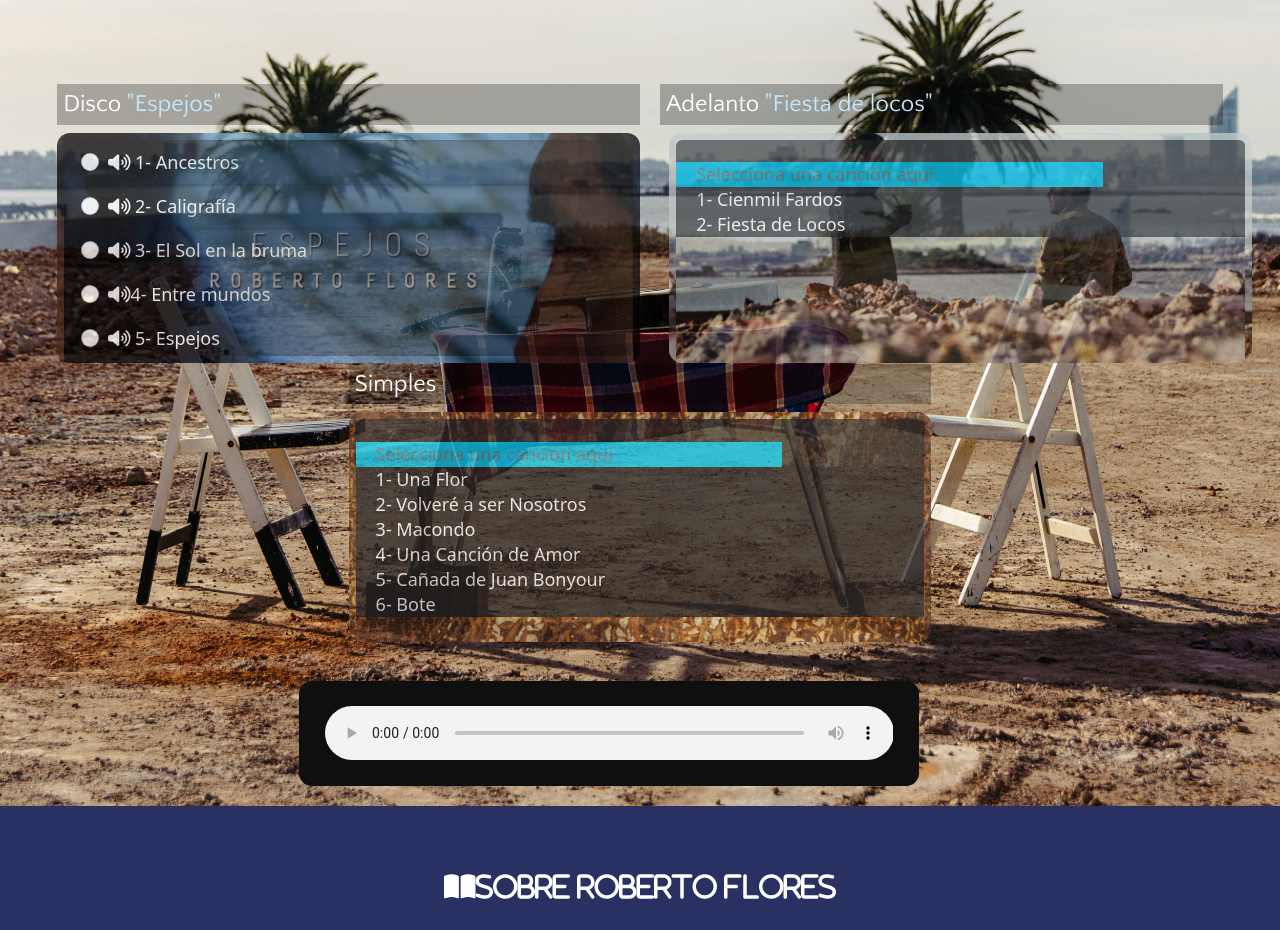
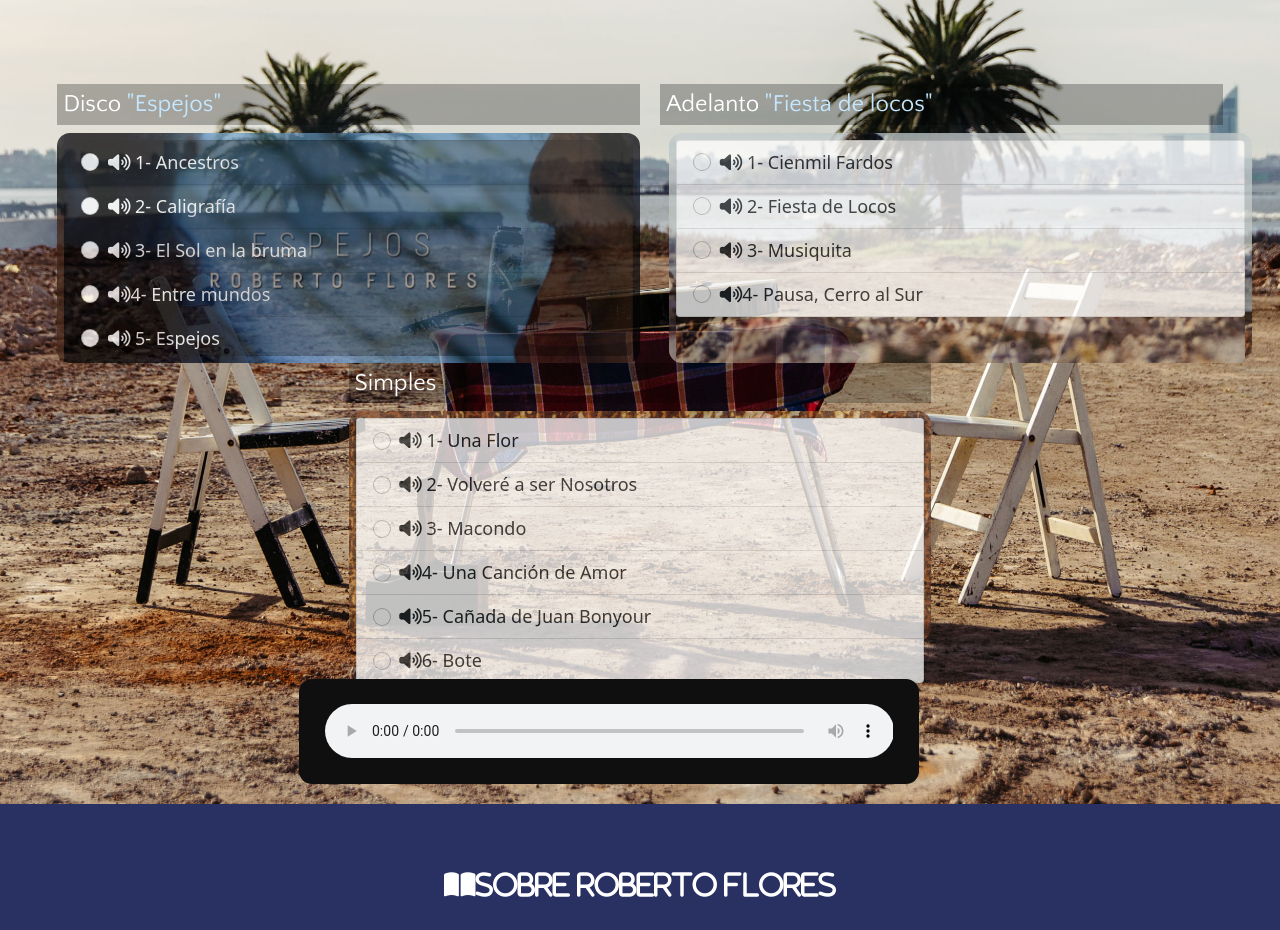
Before and after one commit to Gabriel-A-Sosa/LandingRobertoFlores, a plain HTML site: page index.html in a window 1280 px wide. Shown: the part 1105-2035 px from the top of the page. Drawn offline with nearby package versions, Linux system fonts and the light colour scheme.

Commit message:
Add files via upload

```diff
--- a/index.html
+++ b/index.html
@@ -129,51 +129,36 @@
               <label class="form-check-label" for="thirdRadio"><i class="fa-solid fa-volume-high"></i> 3- El Sol en la bruma</label>
             </li>
             <li class="list-group-item">
-              <input class="form-check-input me-1" type="radio" name="Espejos" value="https://drive.google.com/uc?export=download&id=1xQ-i9pZX4uBxzf0X5TjF2Os_XxIe82Jl" id="thirdRadio">
-              <label class="form-check-label" for="thirdRadio"><i class="fa-solid fa-volume-high"></i>4- Entre mundos</label>
+              <input class="form-check-input me-1" type="radio" name="Espejos" value="https://drive.google.com/uc?export=download&id=1xQ-i9pZX4uBxzf0X5TjF2Os_XxIe82Jl" id="fourthRadio">
+              <label class="form-check-label" for="fourthRadio"><i class="fa-solid fa-volume-high"></i>4- Entre mundos</label>
             </li>
             <li class="list-group-item">
-              <input class="form-check-input me-1" type="radio" name="Espejos" value="https://drive.google.com/uc?export=download&id=1yeISKyimgJOkBXW-Ir-mLGNOPlpDMHh0" id="thirdRadio">
-              <label class="form-check-label" for="thirdRadio"><i class="fa-solid fa-volume-high"></i> 5- Espejos</label>
+              <input class="form-check-input me-1" type="radio" name="Espejos" value="https://drive.google.com/uc?export=download&id=1yeISKyimgJOkBXW-Ir-mLGNOPlpDMHh0" id="fifthRadio">
+              <label class="form-check-label" for="fifthRadio"><i class="fa-solid fa-volume-high"></i> 5- Espejos</label>
             </li>
             <li class="list-group-item">
-              <input class="form-check-input me-1" type="radio" name="Espejos" value="https://drive.google.com/uc?export=download&id=1DWqoLgeIJ4YvkwJhHAA-JH4wjBfI9JaW" id="thirdRadio">
-              <label class="form-check-label" for="thirdRadio"><i class="fa-solid fa-volume-high"></i> 6- Hay vida mas barata pero no es vida</label>
+              <input class="form-check-input me-1" type="radio" name="Espejos" value="https://drive.google.com/uc?export=download&id=1DWqoLgeIJ4YvkwJhHAA-JH4wjBfI9JaW" id="sixthRadio">
+              <label class="form-check-label" for="sixthRadio"><i class="fa-solid fa-volume-high"></i> 6- Hay vida mas barata pero no es vida</label>
             </li>
             <li class="list-group-item">
-              <input class="form-check-input me-1" type="radio" name="Espejos" value="https://drive.google.com/uc?export=download&id=1evVCZAAWauj0Z4vA3fTpZzgV4bZ-CH6v" id="thirdRadio">
-              <label class="form-check-label" for="thirdRadio"><i class="fa-solid fa-volume-high"></i> 7- Mi casa</label>
+              <input class="form-check-input me-1" type="radio" name="Espejos" value="https://drive.google.com/uc?export=download&id=1evVCZAAWauj0Z4vA3fTpZzgV4bZ-CH6v" id="seventhRadio">
+              <label class="form-check-label" for="seventhRadio"><i class="fa-solid fa-volume-high"></i> 7- Mi casa</label>
             </li>
             <li class="list-group-item">
-              <input class="form-check-input me-1" type="radio" name="Espejos" value="https://drive.google.com/uc?export=download&id=1f6T4X8gc_aJwewiqhgPVPSY91klAlb-L" id="thirdRadio">
-              <label class="form-check-label" for="thirdRadio"><i class="fa-solid fa-volume-high"></i> 8- Milonga de lejos</label>
+              <input class="form-check-input me-1" type="radio" name="Espejos" value="https://drive.google.com/uc?export=download&id=1f6T4X8gc_aJwewiqhgPVPSY91klAlb-L" id="eighthRadio">
+              <label class="form-check-label" for="eighthRadio"><i class="fa-solid fa-volume-high"></i> 8- Milonga de lejos</label>
             </li>
             <li class="list-group-item">
-              <input class="form-check-input me-1" type="radio" name="Espejos" value="https://drive.google.com/uc?export=download&id=184uAUb0IBX8Yg42hIo23QMV5P8cD2Yu5" id="thirdRadio">
-              <label class="form-check-label" for="thirdRadio"><i class="fa-solid fa-volume-high"></i>9- Para seguir</label>
+              <input class="form-check-input me-1" type="radio" name="Espejos" value="https://drive.google.com/uc?export=download&id=184uAUb0IBX8Yg42hIo23QMV5P8cD2Yu5" id="ninethRadio">
+              <label class="form-check-label" for="ninethRadio"><i class="fa-solid fa-volume-high"></i>9- Para seguir</label>
             </li>
             <li class="list-group-item">
-              <input class="form-check-input me-1" type="radio" name="Espejos" value="https://drive.google.com/uc?export=download&id=1HpUWY_vVirKTMbPu3le9M-5VWlEEpWPu" id="thirdRadio">
-              <label class="form-check-label" for="thirdRadio"><i class="fa-solid fa-volume-high"></i> 10- Espiral </label>
+              <input class="form-check-input me-1" type="radio" name="Espejos" value="https://drive.google.com/uc?export=download&id=1HpUWY_vVirKTMbPu3le9M-5VWlEEpWPu" id="tenthRadio">
+              <label class="form-check-label" for="tenthRadio"><i class="fa-solid fa-volume-high"></i> 10- Espiral </label>
             </li>
              </ul>
       </form>
 
-       <!--  <select id = "selectTrack" size="2" onchange="cambiarTrack(this.options[this.selectedIndex]);">
-          <optgroup class="bg-dark bg-opacity-75">
-            <option disabled class="bg-info w-75"> Selecciona una canción aquí</option>
-            <option path="https://drive.google.com/uc?export=download&id=1mXLayElwterFXZ9oUciparIkdQ8k75Gf"> 1- Ancestros</option>
-            <option path="https://drive.google.com/uc?export=download&id=1OsKSC7Okj5nr1gb2dgUaKc6VhSRtzsdS" >2- Caligrafía</option>
-            <option path="https://drive.google.com/uc?export=download&id=1OtfMd_1VdqZ2q22sshMm0fOyTMrRpayQ" >3- El Sol en la bruma</option>
-            <option path="https://drive.google.com/uc?export=download&id=1xQ-i9pZX4uBxzf0X5TjF2Os_XxIe82Jl" >4- Entre mundos</option>
-            <option path="https://drive.google.com/uc?export=download&id=1yeISKyimgJOkBXW-Ir-mLGNOPlpDMHh0" >5- Espejos</option>
-            <option path="https://drive.google.com/uc?export=download&id=1DWqoLgeIJ4YvkwJhHAA-JH4wjBfI9JaW" >6- Hay vida mas barata pero no es vida </option>
-            <option path="https://drive.google.com/uc?export=download&id=1evVCZAAWauj0Z4vA3fTpZzgV4bZ-CH6v" >7- Mi casa</option>
-            <option path="https://drive.google.com/uc?export=download&id=1f6T4X8gc_aJwewiqhgPVPSY91klAlb-L" >8- Milonga de lejos  </option>
-            <option path="https://drive.google.com/uc?export=download&id=184uAUb0IBX8Yg42hIo23QMV5P8cD2Yu5" >9- Para seguir </option>
-            <option path="https://drive.google.com/uc?export=download&id=1HpUWY_vVirKTMbPu3le9M-5VWlEEpWPu" >10- Espiral </option>
-          </optgroup>
-          </select> -->
 
       </div>
 
@@ -182,36 +167,66 @@
     <div class="w-50">
       <h4 style="background-color: rgba(0, 0, 0, 0.267); margin-left: 20px; padding:6px;">Adelanto <span style="color:rgb(196, 231, 255);"> "Fiesta de locos"</span></h4>
 
-      <select id = "selectTrack2" size="2" onchange="cambiarTrack(this.options[this.selectedIndex]);">
-           <optgroup class="bg-dark bg-opacity-75">
-          <option class="bg-info w-75" disabled> Selecciona una canción aquí</option>
-          <option  path="https://drive.google.com/uc?export=download&id=1DUFiM73TJZszI64AVJIQmTi2sddKCVi2"> 1- Cienmil Fardos</option>
-          <option  path="https://drive.google.com/uc?export=download&id=1F8zeC0M67FEnY7GllX9qndkAydZbUEFZ" >2- Fiesta de Locos</option>
-        </optgroup>
-          </select>
 
+          <form action="submit" id="selectTrack2" name="Canciones2" onchange="validarRadio2()">
+            <ul class="list-group" id="lista">
+              <li class="list-group-item">
+                <input class="form-check-input me-1" type="radio" name="Fiesta" value="https://drive.google.com/uc?export=download&id=1tD15q1OI6oRwfte1gqpUHTRhv3H8QT2V" id="firstRadio2">
+                <label class="form-check-label" for="firstRadio2"> <i class="fa-solid fa-volume-high"></i>  1- Cienmil Fardos</label>
+              </li>
+              <li class="list-group-item">
+                <input class="form-check-input me-1" type="radio" name="Fiesta" value="https://drive.google.com/uc?export=download&id=1hBYknJFH6MLkygbUeIaVhF1aIeM-aR_6" id="secondRadio2">
+                <label class="form-check-label" for="secondRadio2"><i class="fa-solid fa-volume-high"></i> 2- Fiesta de Locos</label>
+              </li>
+              <li class="list-group-item">
+                <input class="form-check-input me-1" type="radio" name="Fiesta" value="https://drive.google.com/uc?export=download&id=101cFdBWnnG0gx1UXosPYmeneXRJBBeLR" id="thirdRadio2">
+                <label class="form-check-label" for="thirdRadio2"><i class="fa-solid fa-volume-high"></i> 3- Musiquita</label>
+              </li>
+              <li class="list-group-item">
+                <input class="form-check-input me-1" type="radio" name="Fiesta" value="https://drive.google.com/uc?export=download&id=10V2xvbsgB2HxV99ls6okVjzw41QmBnls" id="fourthRadio2">
+                <label class="form-check-label" for="fourthRadio2"><i class="fa-solid fa-volume-high"></i>4- Pausa, Cerro al Sur</label>
+              </li>
 
-
-
+               </ul>
+        </form>
 
     </div>
 
     <div class="w-50">
       <h4 style="background-color: rgba(0, 0, 0, 0.267); padding:6px;">Simples</h4>
 
-      <select id = "selectTrack3" size="2" onchange="cambiarTrack(this.options[this.selectedIndex]);">
-        <optgroup class="bg-dark bg-opacity-75">
-         <p><i class="fa-solid fa-volume-low"></i></p>
-        <option class="bg-info w-75" disabled> Selecciona una canción aquí</option>
-          <option style="background-color:rgba(41, 38, 38, 0.852);" path="https://drive.google.com/uc?export=download&id=1VYCo_4ji5vcGiQENAZApWRJQXIbRhJLK"> 1- Una Flor</option>
-          <option style="background-color:rgba(41, 38, 38, 0.852);" path="https://drive.google.com/uc?export=download&id=131HozRD0IwYFSj8UcXcJ1_kOArZFKAMO" >2- Volveré a ser Nosotros</option>
-          <option style="background-color:rgba(41, 38, 38, 0.852);" path="https://drive.google.com/uc?export=download&id=1UP0r_5qryZoPSPA1eRdG3p6amYr6gVAy" >3- Macondo</option>
-          <option style="background-color:rgba(41, 38, 38, 0.852);" path="https://drive.google.com/uc?export=download&id=1Dm5ZTw_NmiyrAS0L-5O0z_L6bcQEUh8h" >4- Una Canción de Amor</option>
-          <option style="background-color:rgba(41, 38, 38, 0.852);" path="https://drive.google.com/uc?export=download&id=1_FOebKDbBcbZStHeTaSVg-6T-_jkcq9f" >5- Cañada de Juan Bonyour</option>
-          <option style="background-color:rgba(41, 38, 38, 0.852);" path="https://drive.google.com/uc?export=download&id=1ZFZZ_5UKXPmA7A3QKTOiQH9hnOvtcnsZ" >6- Bote</option>
-          </optgroup>
-          </select>
+      <form action="submit" id="selectTrack3" name="Canciones3" onchange="validarRadio3()">
+        <ul class="list-group" id="lista">
+          <li class="list-group-item">
+            <input class="form-check-input me-1" type="radio" name="Simples" value="https://drive.google.com/uc?export=download&id=1VYCo_4ji5vcGiQENAZApWRJQXIbRhJLK" id="firstRadio3">
+            <label class="form-check-label" for="firstRadio3"> <i class="fa-solid fa-volume-high"></i>  1- Una Flor</label>
+          </li>
+          <li class="list-group-item">
+            <input class="form-check-input me-1" type="radio" name="Simples" value="https://drive.google.com/uc?export=download&id=131HozRD0IwYFSj8UcXcJ1_kOArZFKAMO" id="secondRadio3">
+            <label class="form-check-label" for="secondRadio3"><i class="fa-solid fa-volume-high"></i> 2- Volveré a ser Nosotros</label>
+          </li>
+          <li class="list-group-item">
+            <input class="form-check-input me-1" type="radio" name="Simples" value="https://drive.google.com/uc?export=download&id=1UP0r_5qryZoPSPA1eRdG3p6amYr6gVAy" id="thirdRadio3">
+            <label class="form-check-label" for="thirdRadio3"><i class="fa-solid fa-volume-high"></i> 3- Macondo</label>
+          </li>
+          <li class="list-group-item">
+            <input class="form-check-input me-1" type="radio" name="Simples" value="https://drive.google.com/uc?export=download&id=1Dm5ZTw_NmiyrAS0L-5O0z_L6bcQEUh8h" id="fourthRadio3">
+            <label class="form-check-label" for="fourthRadio3"><i class="fa-solid fa-volume-high"></i>4- Una Canción de Amor</label>
+          </li>
+          <li class="list-group-item">
+            <input class="form-check-input me-1" type="radio" name="Simples" value="https://drive.google.com/uc?export=download&id=1_FOebKDbBcbZStHeTaSVg-6T-_jkcq9f" id="fourthRadio3">
+            <label class="form-check-label" for="fourthRadio3"><i class="fa-solid fa-volume-high"></i>5- Cañada de Juan Bonyour</label>
+          </li>
+          <li class="list-group-item">
+            <input class="form-check-input me-1" type="radio" name="Simples" value="https://drive.google.com/uc?export=download&id=1ZFZZ_5UKXPmA7A3QKTOiQH9hnOvtcnsZ" id="fourthRadio3">
+            <label class="form-check-label" for="fourthRadio3"><i class="fa-solid fa-volume-high"></i>6- Bote</label>
+          </li>
+
+           </ul>
+    </form>
+
     </div>
+
 
 
 
```
